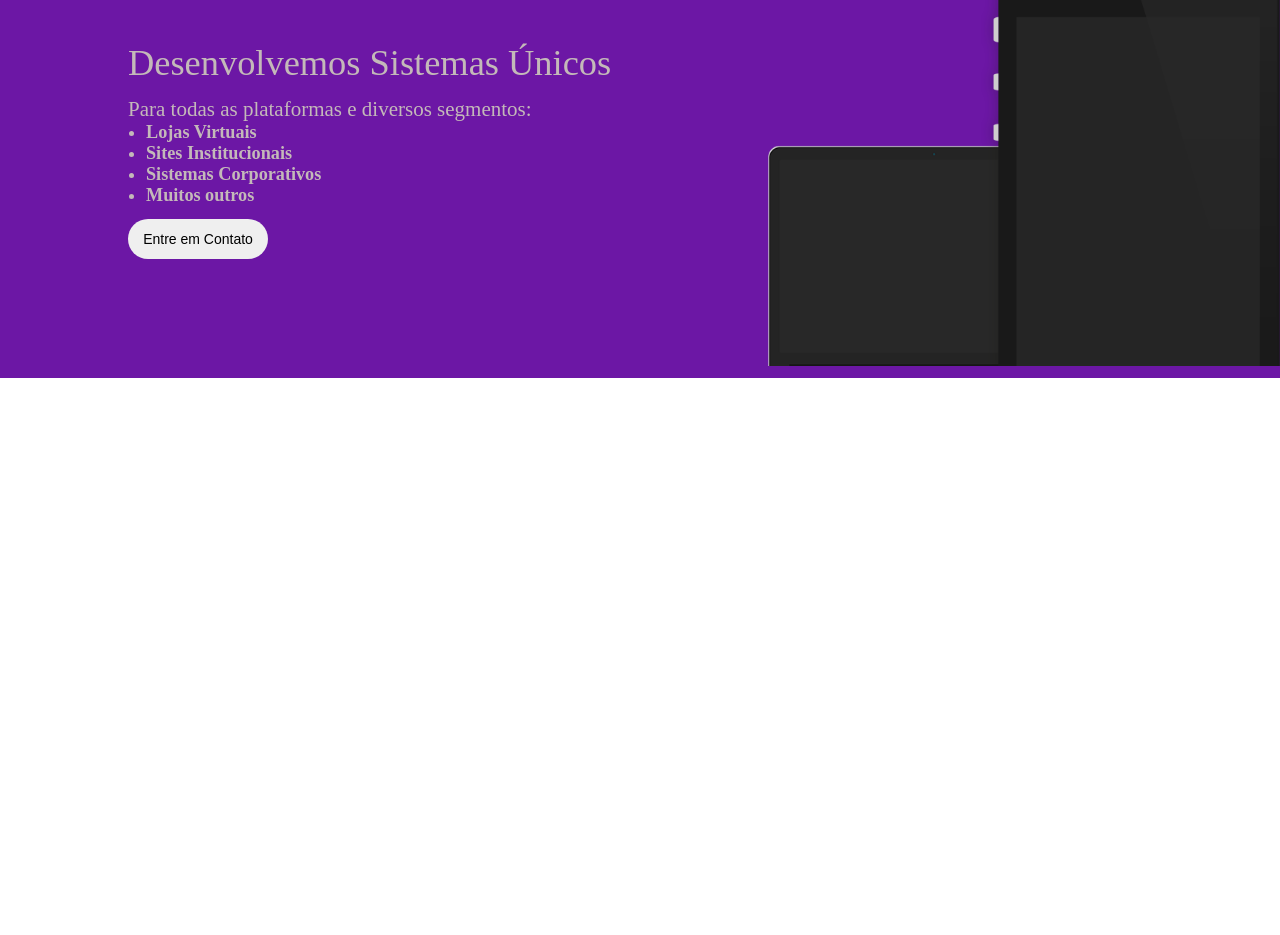
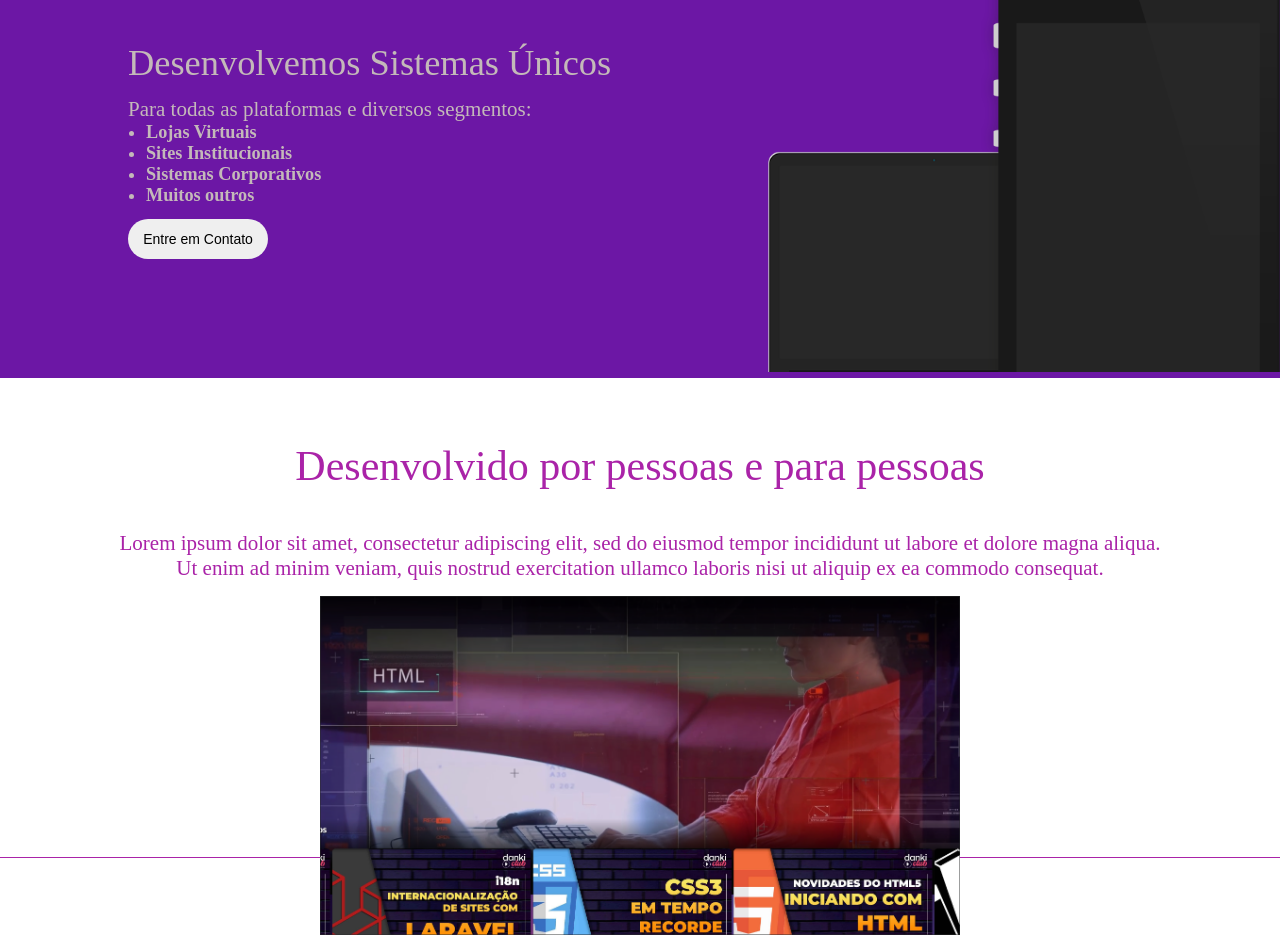
Before and after one commit to engfabiorogerio/project-3-Danki-Code, a plain HTML site: page index.html in a window 1280 px wide. Shown: the part 822-1757 px from the top of the page. Before the commit the page ends 1200 px from the top, so only its background shows below. Drawn offline with Linux system fonts and the light colour scheme.

Commit message:
Insert presentation

```diff
--- a/ASSETS/CSS/style.css
+++ b/ASSETS/CSS/style.css
@@ -170,8 +170,38 @@ header > section > .menu-desktop > ul > li > a:hover{
 .description img {
     position: absolute;
     left: 60%;
-    top: 92.3%;
-    height: 450px;
+    top: 93%;
+    width: 525px;
+    height: auto;
+}
+
+.presentation {
+    width: 100%;
+    height: 60vh;
+    border-bottom: 1px solid rgb(170, 35, 168);
+}
+
+.presentation h2 {
+    font-size: 3rem;
+    font-weight: normal;
+    text-align: center;
+    color:rgb(170, 35, 168);
+    padding: 5% 0 2% 0;
+}
+
+.presentation p {
+    text-align: center;
+    font-size: 1.5rem;
+    color:rgb(170, 35, 168);
+    padding: 15px 0;
+}
+
+.presentation img {
+    position: absolute;
+    left: 25%;
+    width: 50%;
+    height: auto;
+    align-items: center;
 }
 
 /*Media Queries --SETUP de Responsividade*/
--- a/index.html
+++ b/index.html
@@ -54,5 +54,15 @@
         <img src="/ASSETS/IMAGES/celular.png">
         <div class="clear"></div>
     </section>
+    <section class="presentation">
+        <h2>Desenvolvido por pessoas e para pessoas</h2>
+        <p>
+        Lorem ipsum dolor sit amet, consectetur adipiscing elit, sed do eiusmod tempor incididunt ut labore et
+        dolore magna aliqua.<br/> Ut enim ad minim veniam, quis nostrud exercitation ullamco laboris nisi ut
+        aliquip ex ea commodo consequat.
+        </p>
+        <img src="/ASSETS/IMAGES/img1.png">
+        <div class="clear"></div>
+    </section>
 </body>
 </html>
```
